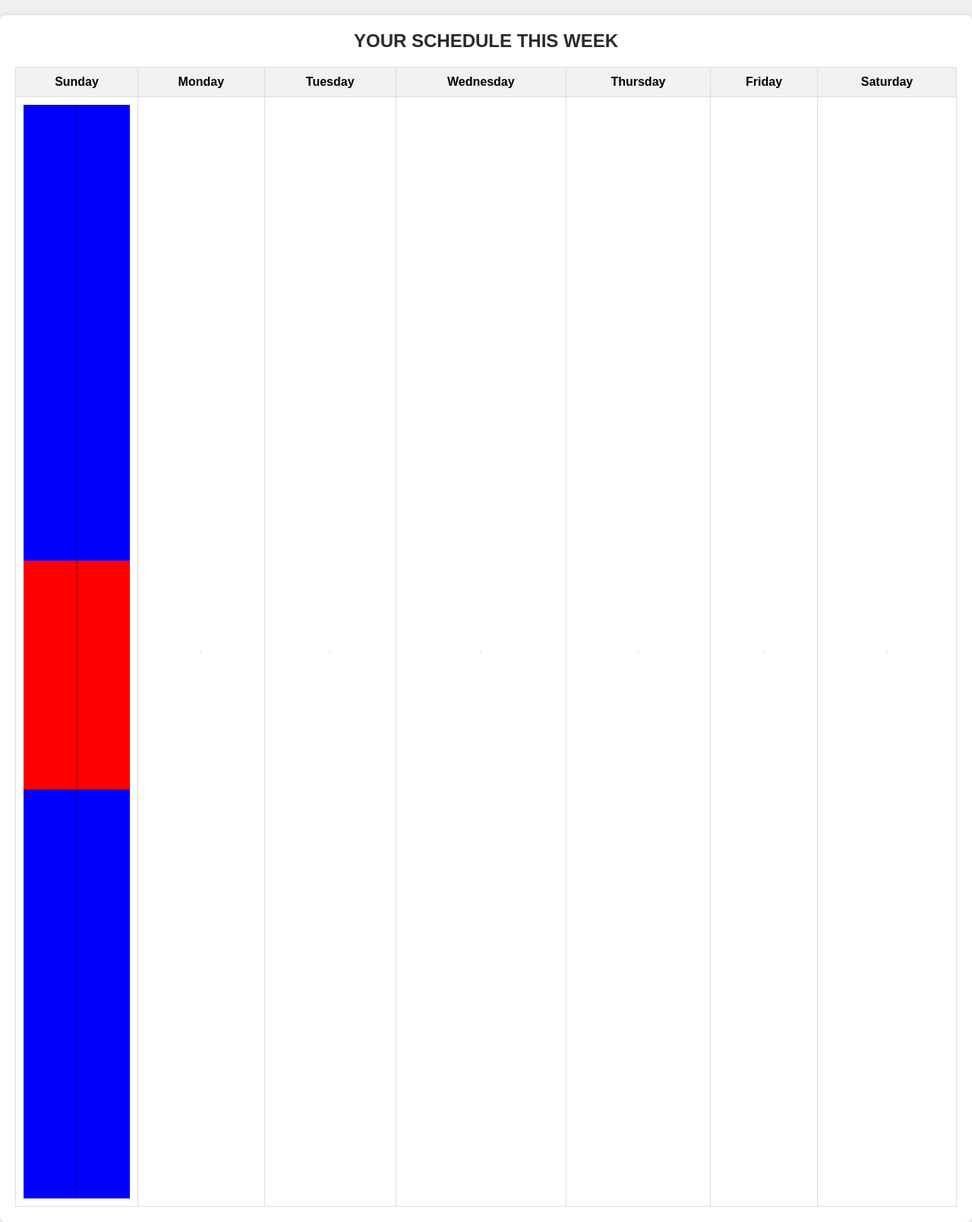
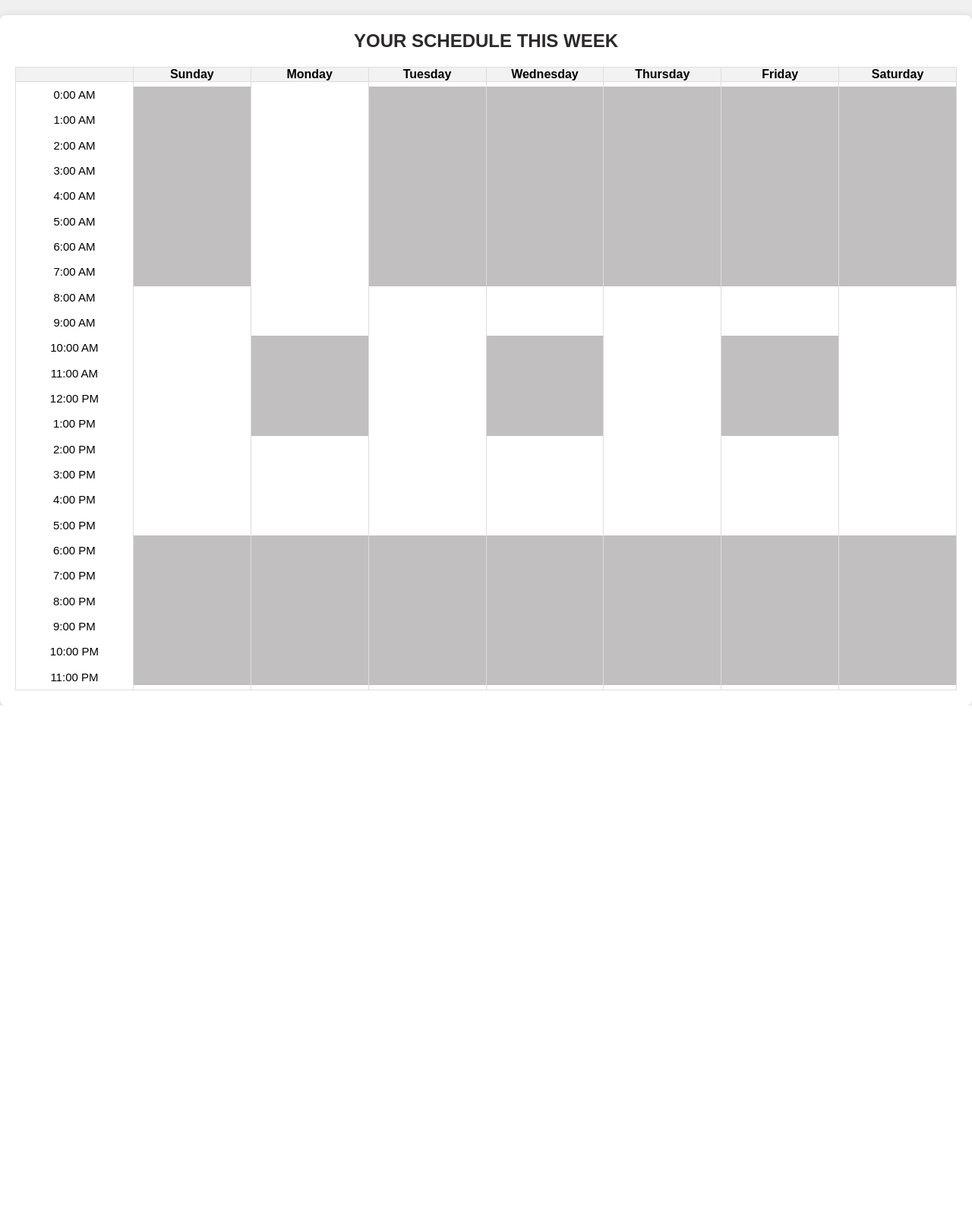
Before and after one commit to aidandoherty01/CEN3031-Project, a Flask app: page /calendar/ in a window 1280 px wide. Shown: the part 58-1667 px from the top of the page at 76% size. After the commit the page ends 987 px from the top, so only its background shows below. Run offline with Flask 3, Linux system fonts and the light colour scheme; some libraries are stand-ins or nearby versions.

Commit message:
got aaibility

```diff
--- a/app.py
+++ b/app.py
@@ -379,10 +379,10 @@ def empCalendar():
 @app.route("/calendar/")
 def Calendar():
     numbers = [num for num in range(1, 1441) if num % 2 == 0]
-    shift = [[[600], [1500]], [[600, 1000], [900, 1500]], [[600], [1500]], [[600, 1000], [900, 1500]], [[600], [1500]], [[600, 1000], [900, 1500]], [[600], [1500]]]
+    shift = [[[480], [1080]], [[0, 840], [600, 1080]], [[480], [1080]], [[480, 840], [600, 1080]], [[480], [1080]], [[480, 840], [600, 1080]], [[480], [1080]]]
     tickettime = [[[600], [700], [1]], [[600, 900], [700, 1000], [1, 2]], [[600], [700], [1]], [[600, 900], [700, 1000], [1, 2]], [[600, 900], [700, 1000], [1, 2]], [[600], [700], [1]], [[600, 900], [700, 1000], [1, 2]]]
 
-    return render_template('ITstaffcalendar.html', shift = shift, tickettime = tickettime, numbers=range(1, 1441))
+    return render_template('ITstaffcalendar.html', shift = shift, tickettime = tickettime)
 
 
 ## User view
--- a/templates/ITstaffcalendar.html
+++ b/templates/ITstaffcalendar.html
@@ -62,8 +62,9 @@
 
         th, td {
             border: 1px solid #ddd;
-            padding: 10px;
+            padding: 0px;
             text-align: center;
+            width: calc(100% / 8);
         }
 
         th {
@@ -71,16 +72,30 @@
 
         }
 
-        td {
-            font-size: 1px;
+        .time {
+            font-size: 15px;
         }
+
+
         .blocked {
-            background-color: red;
+            background-color: rgb(193, 191, 191);
+            height: calc(800px / 1440); /* Distribute the height for 24 time slots */
+            line-height: calc(800px / 1440); /* Center text vertically */
         }
         .open {
-            background-color: blue;
+            background-color: white;
         }
 
+        .time div {
+            height: calc(800px / 24); /* Distribute the height for 24 time slots */
+            line-height: calc(800px / 24); /* Center text vertically */
+        }
+
+
+        .time-slot {
+            height: calc(800px / 1440); /* Distribute the height for 24 hours */
+            line-height: calc(800px / 1440); /* Center text vertically */
+        }
 
     </style>
 </head>
@@ -95,6 +110,7 @@
         <table>
             <thead>
                 <tr>
+                    <th></th>
                     <th>Sunday</th>
                     <th>Monday</th>
                     <th>Tuesday</th>
@@ -106,31 +122,49 @@
             </thead>
             <tbody>
                 <tr>
-                    <td>
-
-                            {% for minute in range(1440) %}
-
-                                    {% if minute >= 600 and minute <= 900 %}
-                                        <div class="blocked">yes</div>
-                                    {% else %}
-                                        <div class="open">no</div>
-                                    {% endif %}
-
-                            {% endfor %}
-
-
+                    <td class="time">
+                        {% for hour in range(0, 12) %}
+                            <div>{{hour}}:00 AM</div>
+                        {% endfor %}
+                        <div>12:00 PM</div>
+                        {% for hour in range(1, 12) %}
+                            <div>{{hour}}:00 PM</div>
+                        {% endfor %}
                     </td>
-                    <td>22</td>
-                    <td>23</td>
-                    <td>24</td>
-                    <td>25</td>
-                    <td>26</td>
-                    <td>27</td>
+                    <td class="day-container" id="sun"></td>
+                    <td class="day-container" id="mon"></td>
+                    <td class="day-container" id="tue"></td>
+                    <td class="day-container" id="wed"></td>
+                    <td class="day-container" id="thu"></td>
+                    <td class="day-container" id="fri"></td>
+                    <td class="day-container" id="sat"></td>
                 </tr>
             </tbody>
         </table>
     </div>
 
+    <script>
+        const shifts = JSON.parse('{{ shift | tojson }}');
+
+        const days = ['sun', 'mon', 'tue', 'wed', 'thu', 'fri', 'sat'];
+
+        days.forEach((day, index) => {
+            const scheduleContainer = document.getElementById(day);
+            for (let minute = 0; minute < 1440; minute++) {
+                let open = false;
+                for (let i = 0; i < shifts[index][0].length; i++) {
+                    if (minute >= shifts[index][0][i] && minute < shifts[index][1][i]) {
+                        open = true;
+                        break;  // Exit the inner loop if condition is met
+                    }
+                }
+                const div = document.createElement('div');
+                div.className = open ? 'open' : 'blocked';
+                div.classList.add('time-slot');
+                scheduleContainer.appendChild(div);
+            }
+        });
+    </script>
 
 </body>
 </html>
```
